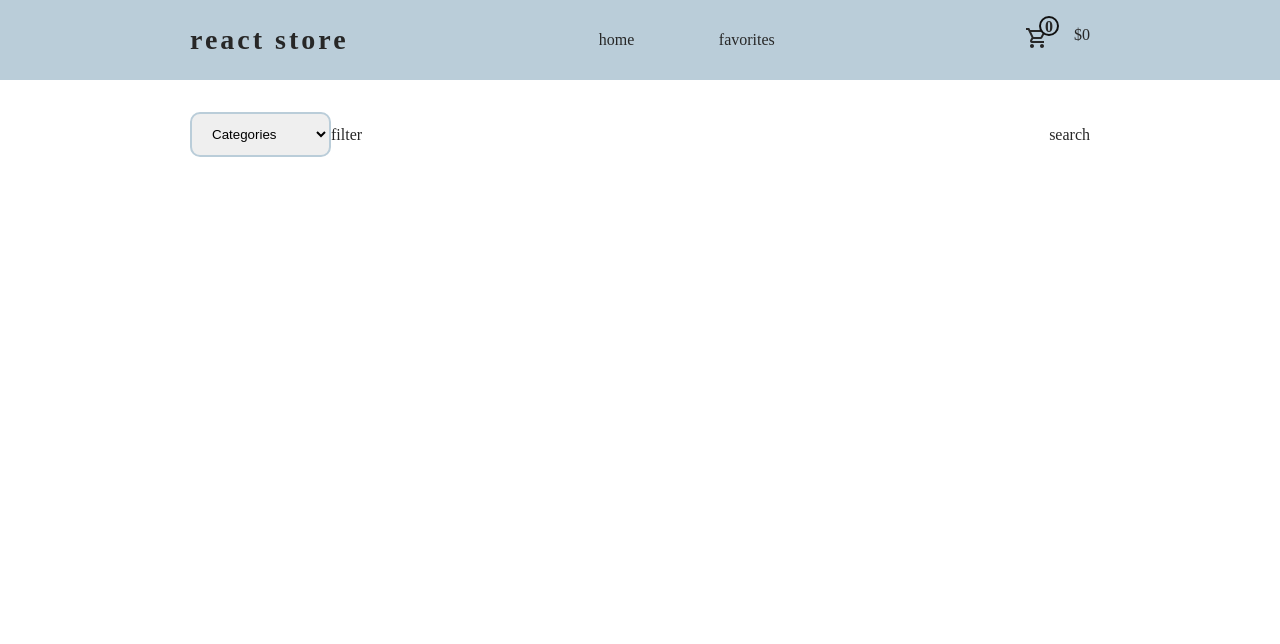
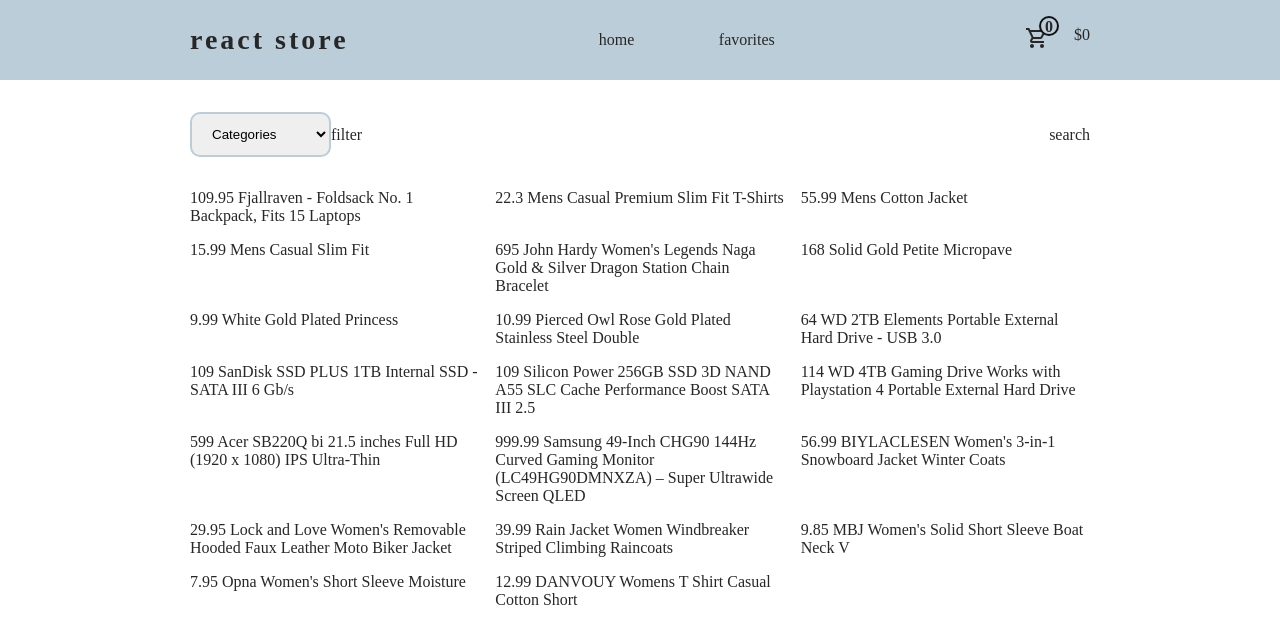
Before and after one commit to PedroEnciso/react-store, a React (Create React App) app: page / in a window 1280 px wide. Shown: the top 644 px of the page. Built offline with nearby package versions, Linux system fonts and the light colour scheme; data requests are answered from the project's data file.

Commit message:
display products and layout

```diff
--- a/src/App.js
+++ b/src/App.js
@@ -1,20 +1,30 @@
-import { useEffect } from "react";
+import { useState, useEffect } from "react";
+import styled from "styled-components";
 import Nav from "./components/Nav";
 import UserControl from "./components/UserControl";
+import ProductDisplay from "./components/ProductDisplay";
 import productService from "./services/productService";
 
 function App() {
+  const [allProducts, setAllProducts] = useState([]);
   const getProducts = () => {
-    const products = productService.getProducts();
+    productService.getProducts().then((products) => setAllProducts(products));
   };
 
   useEffect(getProducts, []);
   return (
-    <div>
+    <ProjectContainer>
       <Nav />
       <UserControl />
-    </div>
+      <ProductDisplay allProducts={allProducts} />
+    </ProjectContainer>
   );
 }
 
+const ProjectContainer = styled.div`
+  display: flex;
+  flex-direction: column;
+  gap: 2rem;
+`;
+
 export default App;
--- /dev/null
+++ b/src/components/ProductDisplay.js
@@ -0,0 +1,27 @@
+import React from "react";
+import styled from "styled-components";
+
+const ProductDisplay = ({ allProducts }) => {
+  return (
+    <DisplayContainer>
+      {allProducts.map((product) => {
+        return (
+          <div key={product.id}>
+            {product.price} {product.title}
+          </div>
+        );
+      })}
+    </DisplayContainer>
+  );
+};
+
+const DisplayContainer = styled.div`
+  width: 85%;
+  max-width: 900px;
+  margin: 0 auto;
+  display: grid;
+  grid-template-columns: repeat(3, 1fr);
+  grid-gap: 1rem;
+`;
+
+export default ProductDisplay;
--- a/src/components/UserControl.js
+++ b/src/components/UserControl.js
@@ -18,7 +18,6 @@
   width: 85%;
   max-width: 900px;
   margin: 0 auto;
-  padding-top: 2rem;
   display: flex;
   justify-content: space-between;
   align-items: center;
--- a/src/services/productService.js
+++ b/src/services/productService.js
@@ -5,10 +5,7 @@
 
 const getProducts = () => {
   const request = axios.get(baseUrl);
-  return request.then((response) => {
-    console.log(response.data);
-    return response.data;
-  });
+  return request.then((response) => response.data);
 };
 
 export default { getProducts };
```
